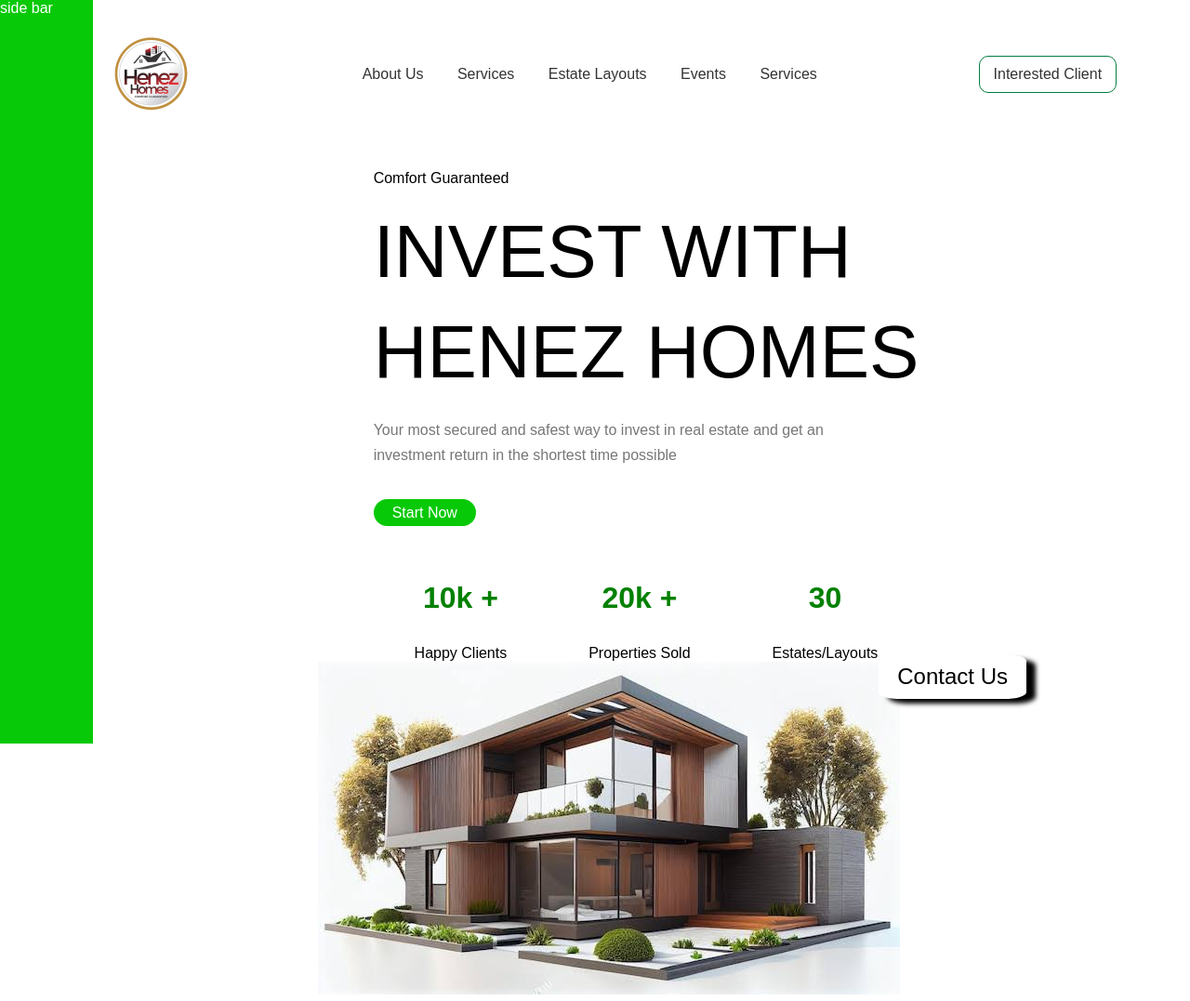
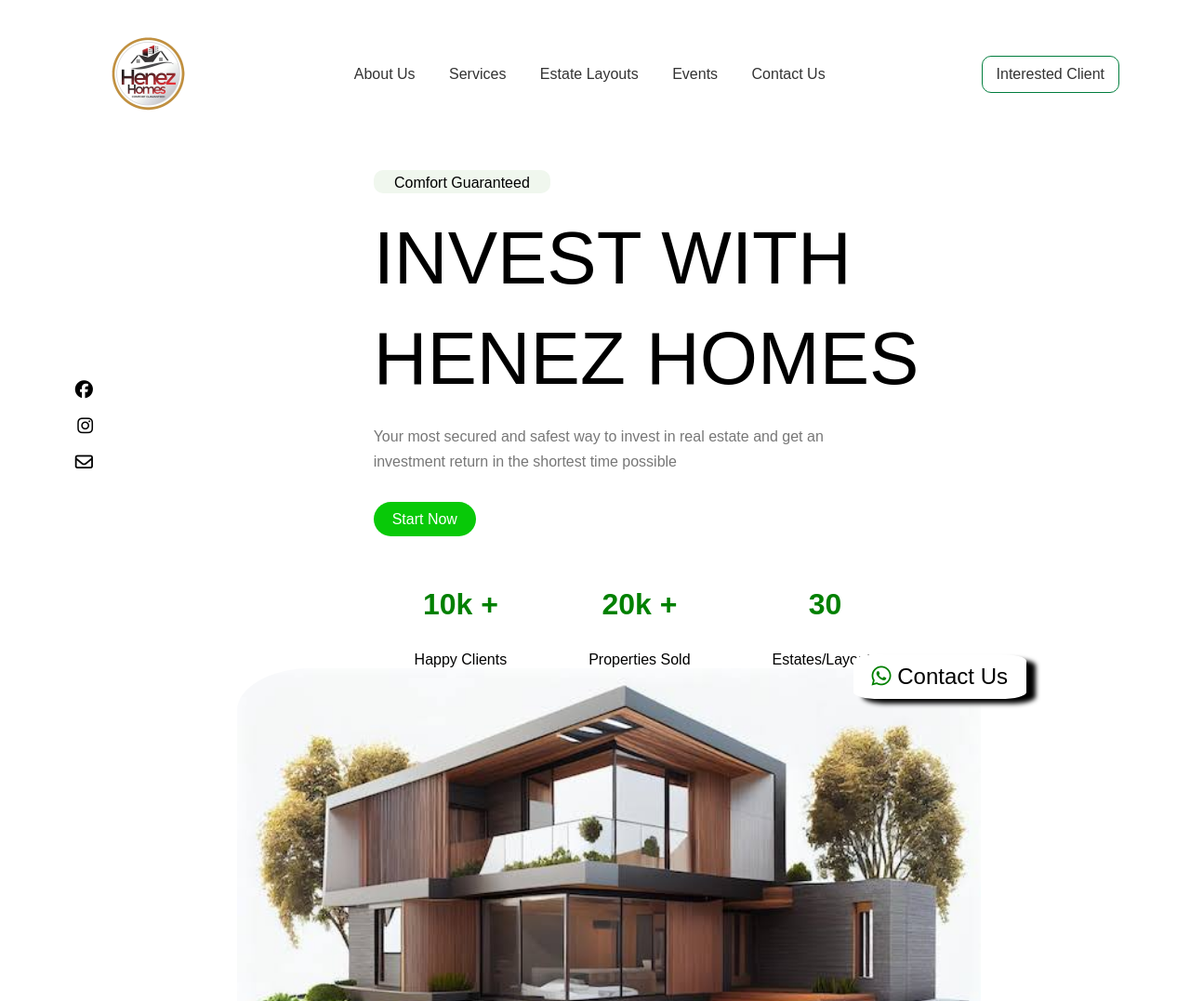
Before and after one commit to vic2k6/Henez-Homes, a plain HTML site: page Henez Homes/index.html in a window 1280 px wide. Shown: the top 1077 px of the page at 93% size. Drawn offline with Linux system fonts and the light colour scheme.

Commit message:
update the completed landing page
home page of Henez Homes

```diff
--- a/Henez Homes/index.css
+++ b/Henez Homes/index.css
@@ -18,15 +18,23 @@ header {
     margin-top: 1.5rem;
 }
 
+.ham-div {
+    display: none;
+    font-size: 2rem;;
+}
+
 nav > a {
     padding: 0 1rem;
     color: rgb(51, 51, 51);
-
 }
 
 nav > a:hover{
     border-bottom: 2px solid black;
-    padding-bottom: 4px;
+    padding-bottom: 6px;
+}
+
+nav > a:active {
+    color: rgb(1, 125, 61);;;
 }
 
 .clients-btn {
@@ -37,6 +45,16 @@ nav > a:hover{
     color:  rgb(51, 51, 51);
     border-radius: 10px;
     cursor: pointer;
+    font-size: 1rem;
+}
+
+.clients-btn:hover {
+    background-color:  rgb(1, 125, 61);;
+    color: white;
+}
+
+.clients-btn:active {
+    opacity: 0.7;
 }
 
 .hero-section{
@@ -51,7 +69,19 @@ nav > a:hover{
     display: flex;
     flex-direction: column;
     padding-left: 5rem;
+}
+.hero-img {
+    width: 800.8px;
+    border-radius: 10%;
+}
 
+.com {
+    background-color: rgb(240, 247, 238);
+    width: 190.5px;
+    text-align: center;
+    padding: 5px;
+    height: 25px;
+    border-radius: 10px;
 }
 
 .hero-div > div > h1 {
@@ -88,18 +118,21 @@ nav > a:hover{
 .start-btn {
     background-color: rgb(8, 201, 8);
     color: white;
-    padding: 6px 20px;
+    padding: 10px 20px;
     border-radius: 20px;
-
+    font-size: 1rem;
 }
 
-/* OBJECTIVE SECTION  */
+.start-btn:hover {
+    background-color: white;
+    color:  rgb(8, 201, 8);
+    border: 1px solid rgb(8, 201, 8);;
+}
 
-/* .objective-section {
-    display: flex;
-    justify-content: center;
-    align-items: center;
-} */
+.start-btn:active {
+    background-color: green;
+    color: white;
+}
 
 .object-div1 {
     display: flex;
@@ -257,8 +290,23 @@ footer {
     bottom: 0;
     left: 0;
     width: 100px;
-    background-color: rgb(8, 201, 8);
-    color: white;
+    background-color: white;
+}
+
+.side-bar > div {
+    display: flex;
+    flex-direction: column;
+    justify-content: flex-end;
+    align-items: end;
+    position: relative;
+    top: 50%;
+}
+
+.side-bar > div > i {
+    padding: 10px 0;
+    font-size: 1.2rem;
+    cursor: pointer;
+    /* color: grey; */
 }
 
 .contact-us {
@@ -272,7 +320,10 @@ footer {
    right: 11rem;
     box-shadow: 10px 5px 5px black;
     transition: opacity 0.15s;
+}
 
+.contact-us > i {
+    color: green;
 }
 
 .contact-us:hover {
--- a/Henez Homes/index.html
+++ b/Henez Homes/index.html
@@ -6,6 +6,8 @@
     <title>Henez Homes | Home Page</title>
 
     <link rel="stylesheet" href="index.css">
+
+    <script src="https://kit.fontawesome.com/5f35ddfdec.js" crossorigin="anonymous"></script>
 </head>
 <body>
     <header>
@@ -16,11 +18,17 @@
             <a href="Pages Folder/Services folder/Services.html">Services</a>
             <a href="Pages Folder/Estates folder/Estates.html">Estate Layouts</a>
             <a href="Pages Folder/Events folder/events.html">Events</a>
-            <a href="Pages Folder/Services folder/Services.html">Services</a>
+            <a href="Pages Folder/Contact us/contactus.html">Contact Us</a>
         </nav>
 
         <button class="clients-btn">Interested Client</button>
+
+        <div class="ham-div">
+            <i class="fa-solid fa-bars"></i>
+        </div>
     </header>
+
+
 
 
     <main>
@@ -29,7 +37,7 @@
             <div class="hero-div">
 
                  <div>
-                    <p>Comfort Guaranteed</p>
+                    <p class="com">Comfort Guaranteed</p>
                     <h1>INVEST WITH</h1>
                     <h1>HENEZ HOMES</h1>
                     <p class="hero-p" >Your most secured and safest way to invest in real estate
@@ -58,7 +66,7 @@
             </div>
 
             <div>
-                <img src="./imges folder/house.png" alt="A duplex Photo">
+                <img class="hero-img" src="./imges folder/house.png" alt="A duplex Photo">
             </div>
          </section>
 
@@ -82,7 +90,7 @@
 
                            <div>
                             <div class="agent1" >NO AGENT FEE</div>
-                            <div class="agent2"> FREE SURVEY</div>
+                            <div class="agent2"> FREE REGISTERED SURVEY PLAN</div>
                            </div>
 
                           <div>
@@ -165,7 +173,7 @@
             <a href="Pages Folder/Services folder/Services.html">Services</a>
             <a href="Pages Folder/Estates folder/Estates.html">Estate Layouts</a>
             <a href="Pages Folder/Events folder/events.html">Events</a>
-            <a href="Pages Folder/Services folder/Services.html">Services</a>
+            <a href="Pages Folder/Contact us/contactus.html">Contact Us</a>
         </div>
 
         <div class="foot-div3">
@@ -181,12 +189,17 @@
     </footer>
 
     <a class="contact-us" href="">
+        <i class="fa-brands fa-whatsapp"></i>
         Contact Us
     </a>
 
 
     <div class="side-bar">
-        side bar
+        <div>
+            <i class="fa-brands fa-facebook"></i>
+            <i class="fa-brands fa-instagram"></i>
+            <i class="fa-sharp fa-regular fa-envelope"></i>
+        </div>
     </div>
 
 
```
Also changed, not shown: Henez Homes/Pages Folder/Contact us/contactus.html (added).
